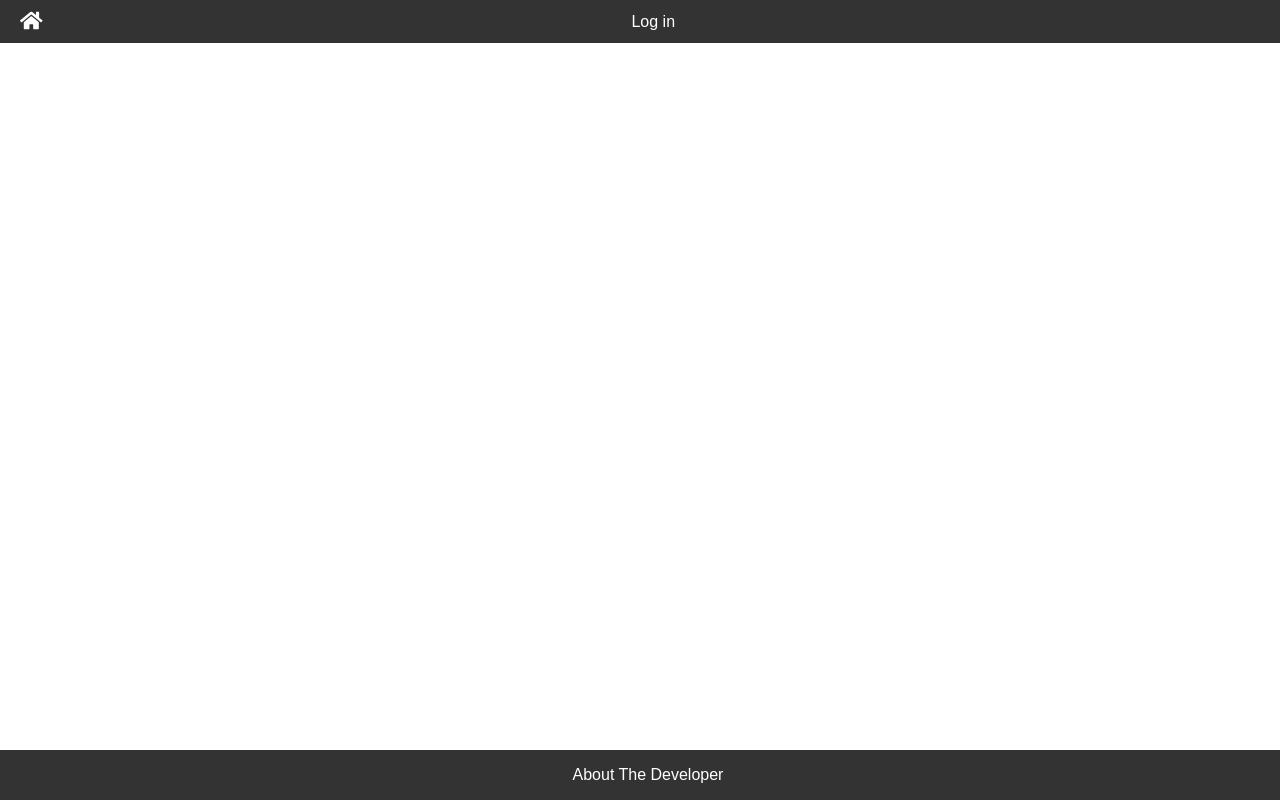
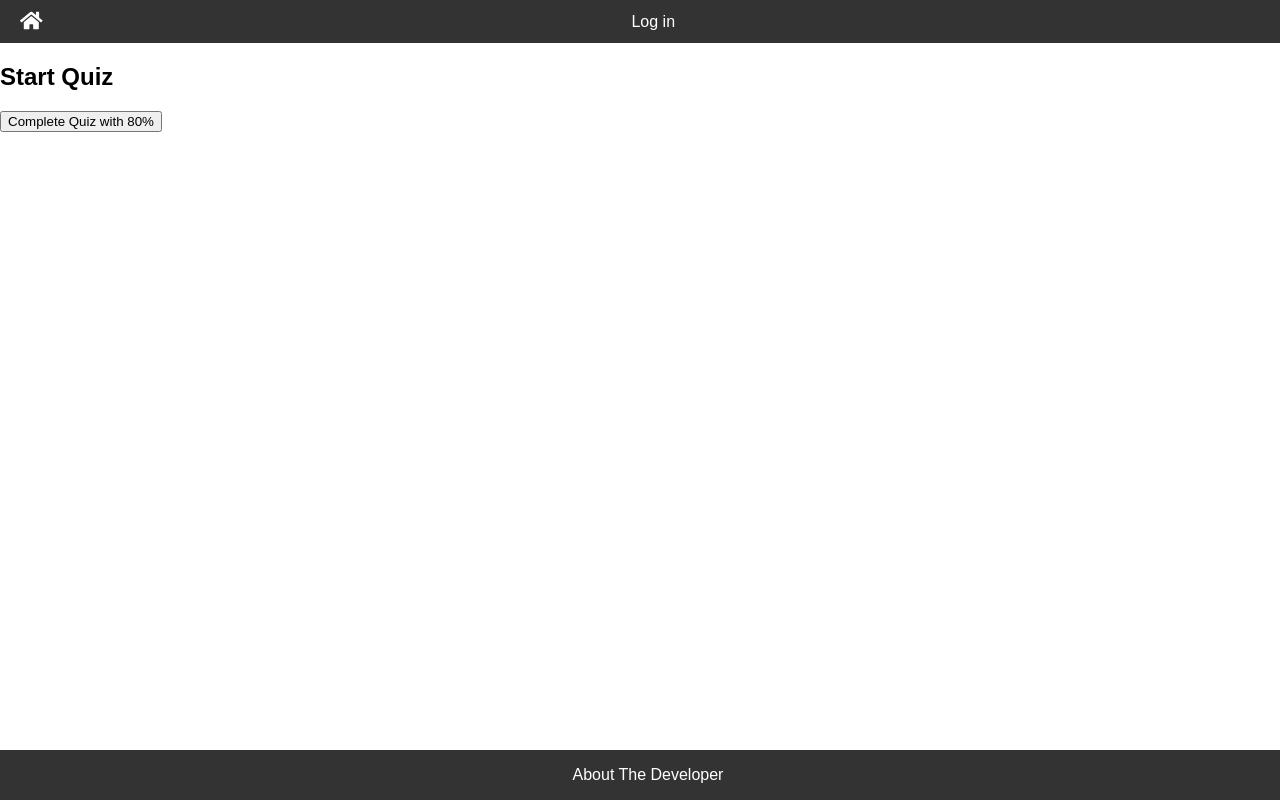
Before and after one commit to AnthonyQ98/Lock-and-Learn, a React (Create React App) app in the folder frontend/: page /start-quiz in a window 1280 px wide. Built offline with nearby package versions, Linux system fonts and the light colour scheme.

Commit message:
placeholders for quiz and learning platform added - need to add backend support & db support

```diff
--- a/frontend/src/App.js
+++ b/frontend/src/App.js
@@ -9,6 +9,9 @@ import Header from './components/Header/Header';
 import Footer from './components/Footer/Footer';
 import './App.css';
 import LoginCallback from './components/LoginCallback';
+import LearningPlatform from './components/Pages/LearningPlatform';
+import StartQuiz from './components/Pages/StartQuizPage';
+import EndQuiz from './components/Pages/EndQuizPage';
 
 function App() {
   const [encryptResult, setEncryptResult] = useState('');
@@ -19,7 +22,6 @@ function App() {
     window.location.href = 'http://localhost:8080/google_login';
     setIsLoggedIn(true);
     localStorage.setItem('isLoggedIn', 'true');
-
   };
 
   const handleEncrypt = async (text) => {
@@ -76,13 +78,15 @@ function App() {
           <Route path="/" element={<Home />} />
           <Route path="/encrypt" element={<EncryptForm onEncrypt={handleEncrypt} />} />
           <Route path="/decrypt" element={<DecryptForm onDecrypt={handleDecrypt} />} />
+          <Route path="/learning-platform" element={<LearningPlatform />} />
+          <Route path="/start-quiz" element={<StartQuiz />} />
+          <Route path="/end-quiz" element={<EndQuiz />} />
           <Route path="/profile" element={<UserPage />} />
           <Route path="/login/callback" element={<LoginCallback />} />
         </Routes>
         <Footer />
       </Router>
     </UserProvider>
-
   );
 }
 
--- /dev/null
+++ b/frontend/src/components/Pages/EndQuizPage.js
@@ -0,0 +1,32 @@
+import React, { useState } from 'react';
+import { useNavigate } from 'react-router-dom';
+
+const EndQuiz = () => {
+  const [quizResult, setQuizResult] = useState(null);
+  const navigate = useNavigate();
+
+  const handleQuizCompletion = (result) => {
+    // Save result to the database
+    fetch('http://localhost:8080/end-quiz-result', {
+      method: 'POST',
+      headers: {
+        'Content-Type': 'application/json'
+      },
+      body: JSON.stringify({ result })
+    }).then(() => {
+      setQuizResult(result);
+      // Redirect to user page or wherever
+      navigate('/user');
+    });
+  };
+
+  return (
+    <div>
+      <h2>End Quiz</h2>
+      {/* Implement the quiz form here */}
+      <button onClick={() => handleQuizCompletion(90)}>Complete Quiz with 90%</button>
+    </div>
+  );
+};
+
+export default EndQuiz;
--- a/frontend/src/components/Pages/Home.js
+++ b/frontend/src/components/Pages/Home.js
@@ -1,4 +1,4 @@
-import React, { useEffect } from 'react';
+import React, { useEffect, useState } from 'react';
 import { useNavigate } from 'react-router-dom';
 import { useUser } from '../UserContext/UserContext'; // Adjust the import path if needed
 import SignInButton from '../Button/SignInButton';
@@ -6,13 +6,22 @@ import './Home.css';
 
 const Home = () => {
   const navigate = useNavigate();
-  const { isLoggedIn, setUserContext } = useUser();
+  const { isLoggedIn, setUserContext, user } = useUser();
+  const [quizCompleted, setQuizCompleted] = useState(false);
+  const [endQuizCompleted, setEndQuizCompleted] = useState(false);
 
   useEffect(() => {
     // Check if the user is logged in by checking local storage
     const userData = localStorage.getItem('userData');
     if (userData) {
-      setUserContext(JSON.parse(userData));
+      const parsedUserData = JSON.parse(userData);
+      setUserContext(parsedUserData);
+
+      // Fetch quiz status from the server or DB
+      //fetchQuizStatus(parsedUserData.oauthid).then(status => {
+      //  setQuizCompleted(status.quizCompleted);
+      //  setEndQuizCompleted(status.endQuizCompleted);
+      //});
     }
   }, [setUserContext]);
 
@@ -22,6 +31,18 @@ const Home = () => {
 
   const navigateTo = (path) => {
     navigate(path);
+  };
+
+  const fetchQuizStatus = async (oauthid) => {
+    // TO BE COMPLETED
+    //const response = await fetch(`/quiz-status?oauthid=${oauthid}`); // need to implement
+    //const status = await response.json();
+    //return status;
+  };
+
+  const handleBeginLearning = () => {
+    // Redirect to the starting quiz page
+    navigateTo('/start-quiz');
   };
 
   return (
@@ -34,9 +55,22 @@ const Home = () => {
         </>
       ) : (
         <div className="buttonContainer">
-          <button onClick={() => navigateTo('/encrypt')}>Encrypt & Learn</button>
-          <button onClick={() => navigateTo('/decrypt')}>Decrypt & Learn</button>
-          <button onClick={() => navigateTo('/user')}>User Page</button>
+          {!quizCompleted ? (
+            <button onClick={handleBeginLearning}>Begin Learning</button>
+          ) : (
+            <>
+              <button onClick={() => navigateTo('/learning-platform')}>Continue Learning</button>
+              {endQuizCompleted ? (
+                <>
+                  <button onClick={() => navigateTo('/encrypt')}>Encrypt & Learn</button>
+                  <button onClick={() => navigateTo('/decrypt')}>Decrypt & Learn</button>
+                </>
+              ) : (
+                <button onClick={() => navigateTo('/end-quiz')}>Complete End Quiz</button>
+              )}
+              <button onClick={() => navigateTo('/user')}>User Page</button>
+            </>
+          )}
         </div>
       )}
     </div>
--- /dev/null
+++ b/frontend/src/components/Pages/LearningPlatform.js
@@ -0,0 +1,12 @@
+import React from 'react';
+
+const LearningPlatform = () => {
+  return (
+    <div>
+      <h2>Learning Platform</h2>
+      <p>To be continued.</p>
+    </div>
+  );
+};
+
+export default LearningPlatform;
--- /dev/null
+++ b/frontend/src/components/Pages/StartQuizPage.js
@@ -0,0 +1,32 @@
+import React, { useState } from 'react';
+import { useNavigate } from 'react-router-dom';
+
+const StartQuiz = () => {
+  const [quizResult, setQuizResult] = useState(null);
+  const navigate = useNavigate();
+
+  const handleQuizCompletion = (result) => {
+    // Save result to the database
+    fetch('http://localhost:8080/start-quiz-result', {
+      method: 'POST',
+      headers: {
+        'Content-Type': 'application/json'
+      },
+      body: JSON.stringify({ result })
+    }).then(() => {
+      setQuizResult(result);
+      // Redirect to learning platform
+      navigate('/learning-platform');
+    });
+  };
+
+  return (
+    <div>
+      <h2>Start Quiz</h2>
+
+      <button onClick={() => handleQuizCompletion(80)}>Complete Quiz with 80%</button>
+    </div>
+  );
+};
+
+export default StartQuiz;
```
Lines whose indentation alone changed are shown as unchanged.
